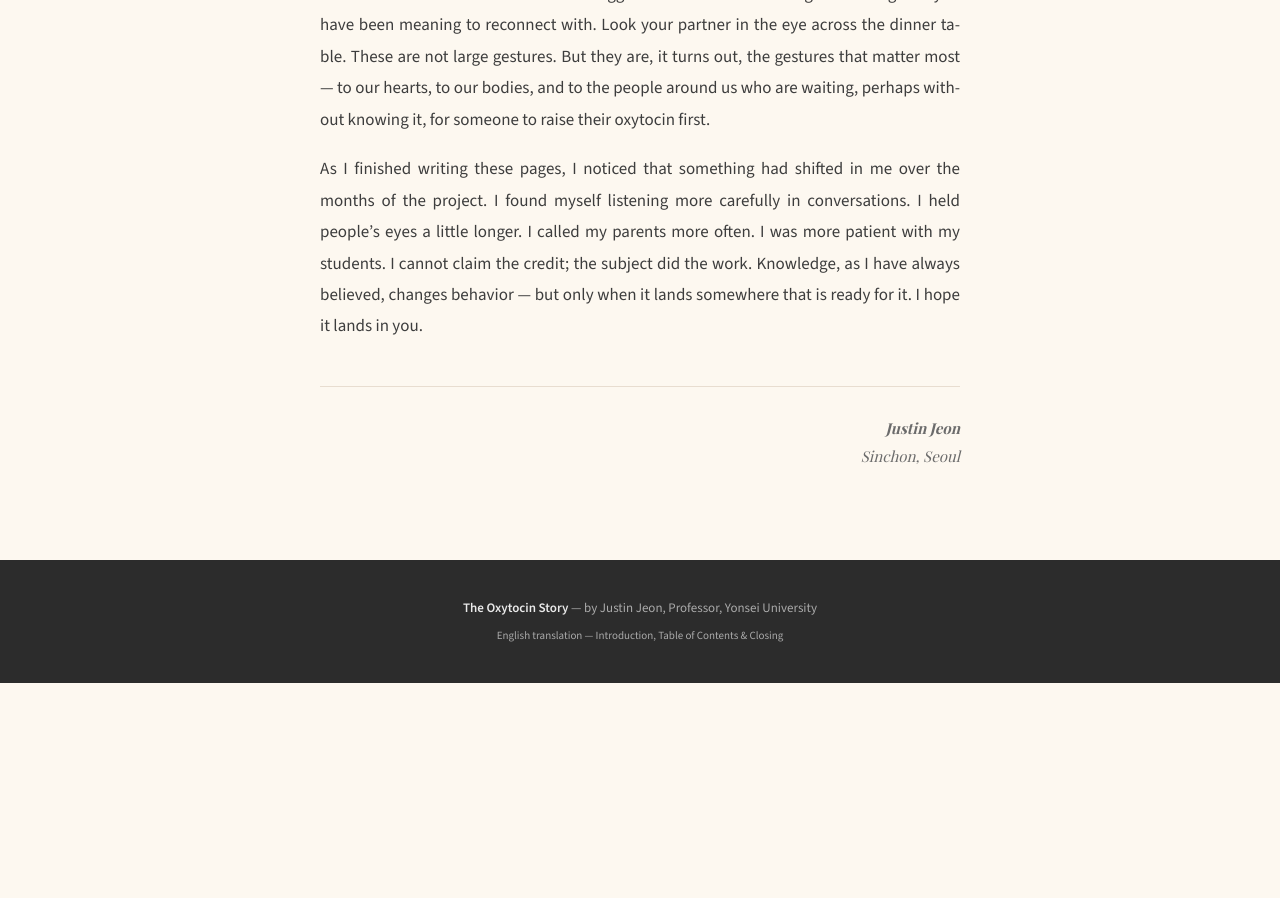
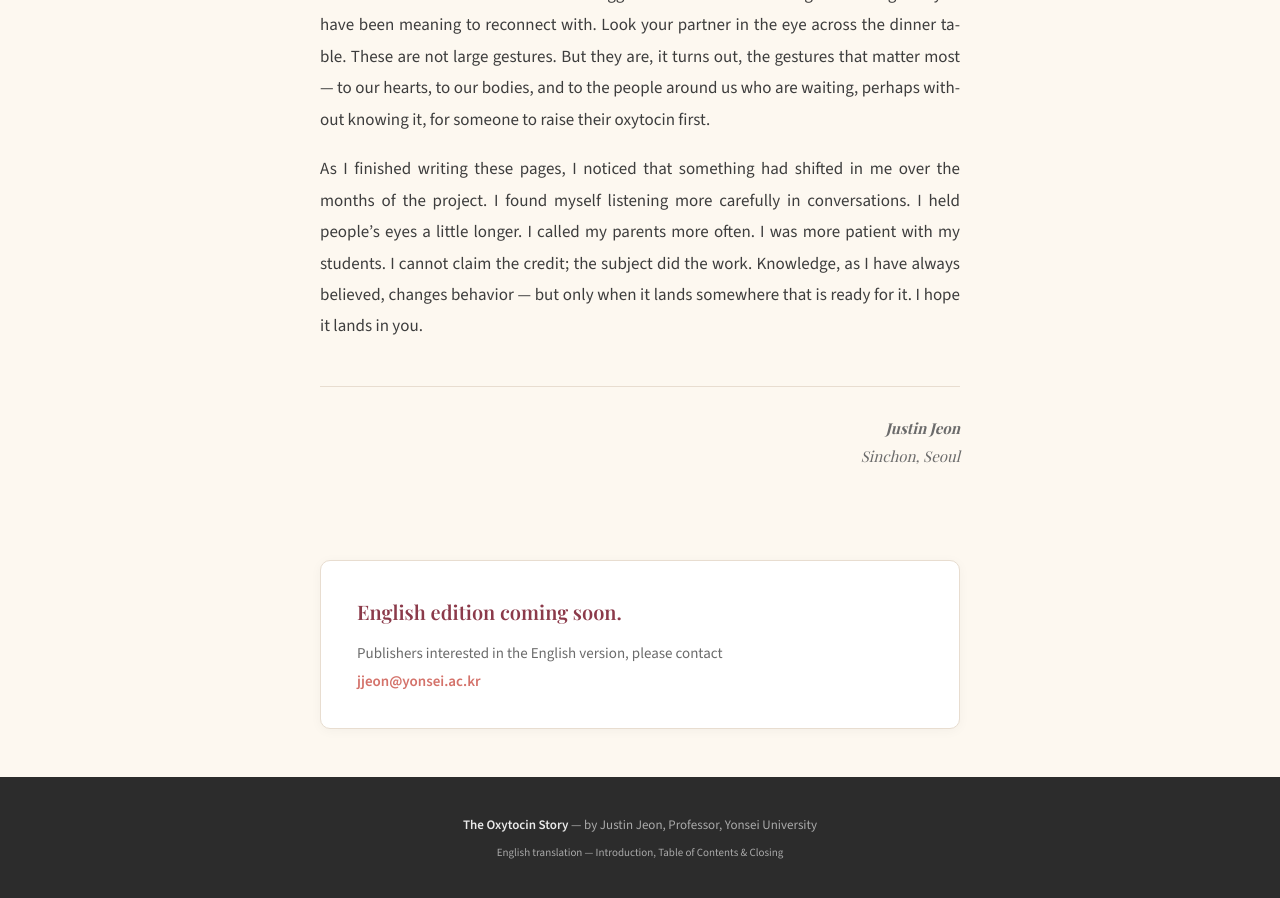
Before and after one commit to justinjeon70-hue/justin-jeon-website, a Jekyll site: the page oxytocin.html, which Jekyll copies as it is, in a window 1280 px wide and 900 px high, scrolled down 10600 px. Built offline with Jekyll 4.4.1, drawn with Linux system fonts in a browser that asks for light colours; some web fonts are replaced; before the commit the page ends 11283 px from its top, so only the background shows below that.

Commit message:
Add English edition notice and publisher contact to Oxytocin page
Co-Authored-By: Claude Opus 4.6 <noreply@anthropic.com>

```diff
--- a/oxytocin.html
+++ b/oxytocin.html
@@ -272,6 +272,13 @@ footer strong{color:rgba(255,255,255,.9)}
 
 </main>
 
+<div style="max-width:720px;margin:0 auto;padding:0 40px 48px;text-align:center">
+<div style="background:#fff;border:1px solid var(--divider);border-radius:10px;padding:32px 36px;box-shadow:0 2px 12px rgba(0,0,0,.04)">
+<p style="font-family:'Playfair Display',serif;font-size:20px;color:var(--rose);margin-bottom:10px;font-weight:600">English edition coming soon.</p>
+<p style="font-size:15px;color:var(--light);margin-bottom:0">Publishers interested in the English version, please contact<br><a href="mailto:jjeon@yonsei.ac.kr" style="color:var(--coral);text-decoration:none;font-weight:600">jjeon@yonsei.ac.kr</a></p>
+</div>
+</div>
+
 <footer>
 <strong>The Oxytocin Story</strong> &mdash; by Justin Jeon, Professor, Yonsei University<br>
 <span style="font-size:11px;margin-top:6px;display:inline-block">English translation &mdash; Introduction, Table of Contents &amp; Closing</span>
```
